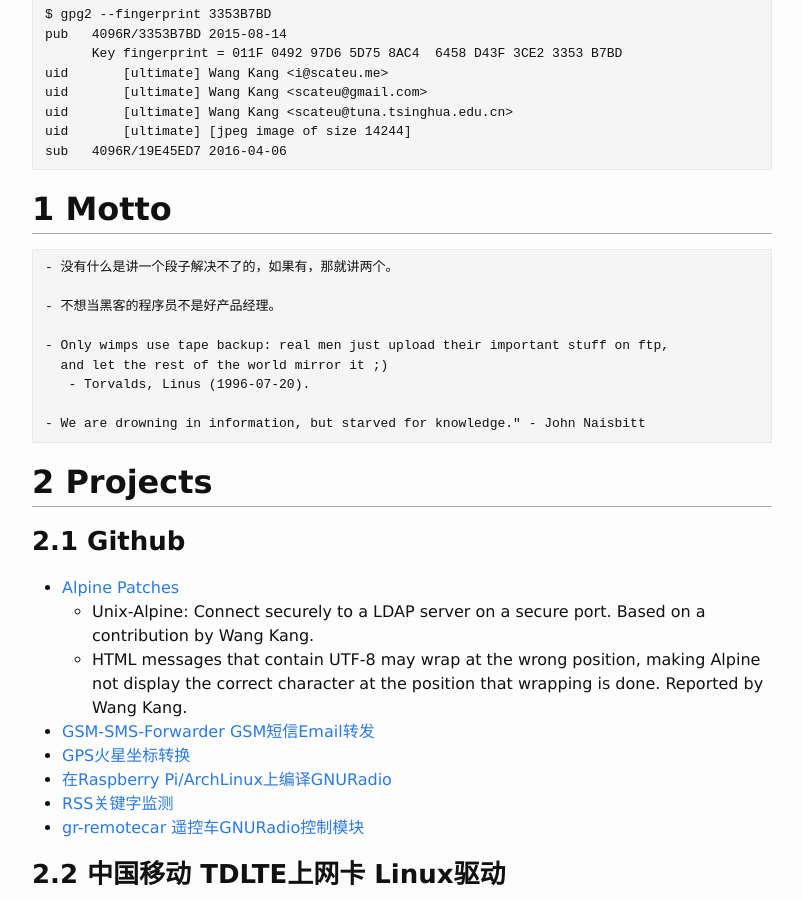
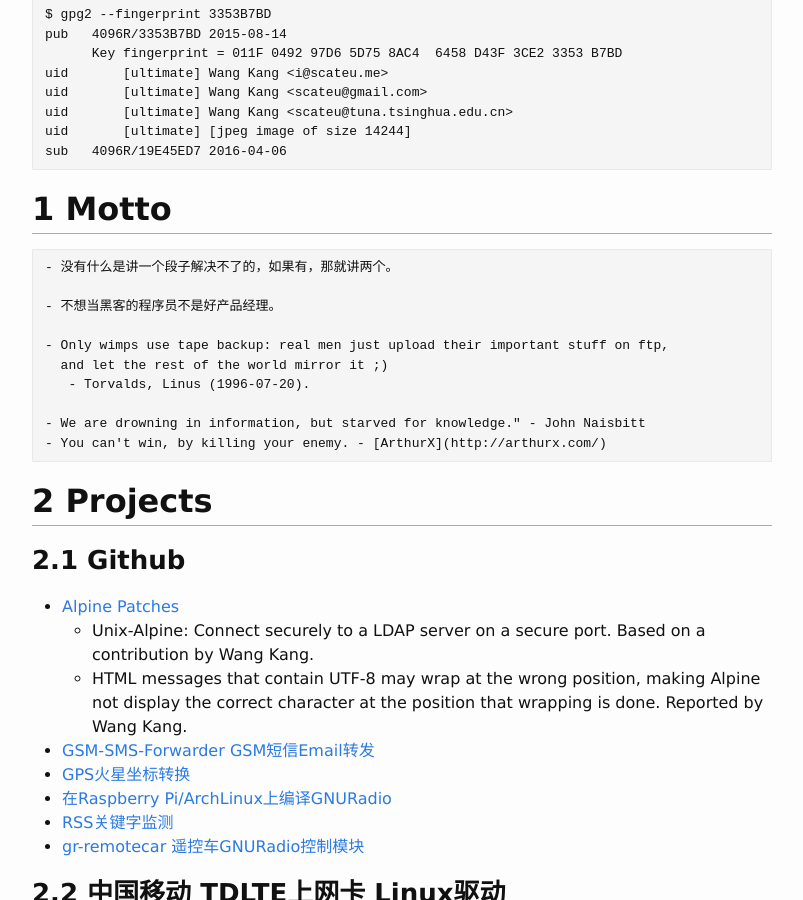
Before and after one commit to scateu/scateu.github.io, a Jekyll site: the page built from _pages/01-about.md, in a window 1280 px wide and 900 px high, scrolled down 319 px. Shown: the whole window, without its empty margins (238-1041 px from the left). Built offline with Jekyll 4.4.1, drawn with Linux system fonts in a browser that asks for light colours; comment, search, counter and statistics services are not loaded.

Commit message:
Wed Jul 19 15:23:33 HKT 2017

```diff
--- a/_pages/01-about.md
+++ b/_pages/01-about.md
@@ -28,6 +28,7 @@ permalink: /about/
        - Torvalds, Linus (1996-07-20).
 
     - We are drowning in information, but starved for knowledge." - John Naisbitt
+    - You can't win, by killing your enemy. - [ArthurX](http://arthurx.com/)
 
 ## 2 Projects
 
```
